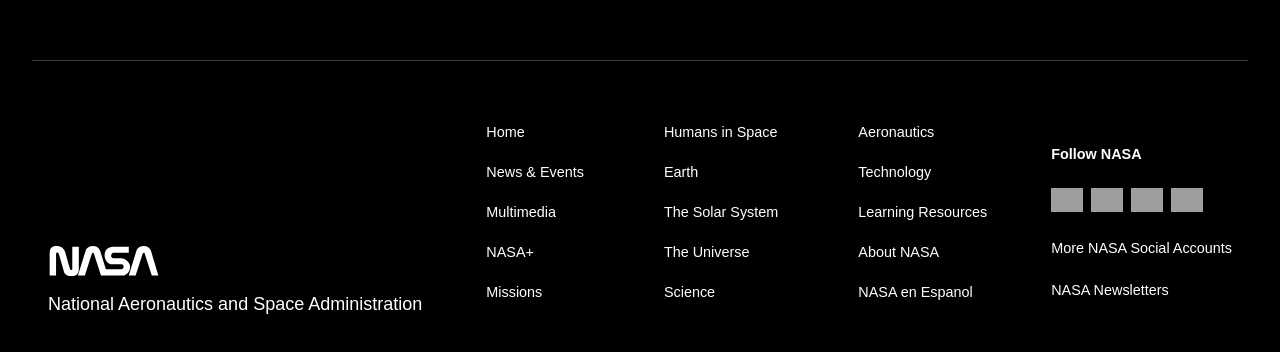
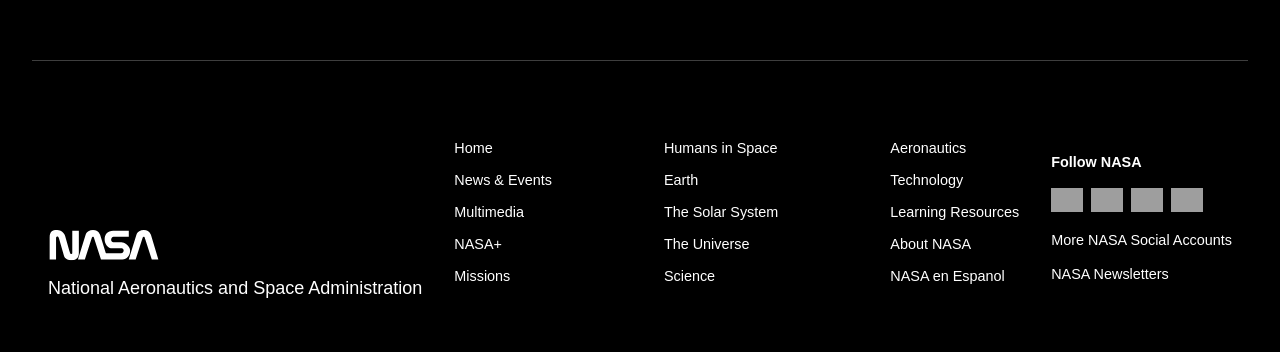
Before and after one commit to FrogyTTv/Solar_system, a React (Vite) app: page / in a window 1280 px wide. Shown: the part 10704-11056 px from the top of the page. Built offline with nearby package versions, Linux system fonts and the light colour scheme; grey boxes are pictures that could not be loaded.

Commit message:
Made the planetinfo scroll upwards after finishing.

```diff
--- a/src/components/Solar_system.jsx
+++ b/src/components/Solar_system.jsx
@@ -95,7 +95,7 @@ const Solar_system = () => {
           {
             zIndex: 0,
             opacity: 0,
-            y: 0,
+            y: -50,
             duration: 0.3,
           },
           "<",
@@ -142,16 +142,25 @@ const Solar_system = () => {
           y: 0,
           duration: 0.3,
         })
-        .to(neptuneVideoRef.current, {
+        .to(
+          neptuneVideoRef.current,
+          {
             currentTime: duration,
             duration: 1,
-        }, "<")
+          },
+          "<",
+        )
 
-        .to(neptuneRef.current, {
+        .to(
+          neptuneRef.current,
+          {
             opacity: 0,
+            y: -50,
             duration: 0.3,
             zIndex: -1,
-        }, "-=0.4"); // starts 0.7s earlier
+          },
+          "-=0.4",
+        ); // starts 0.7s earlier
     };
   }, [isMobile]);
 
--- a/src/index.css
+++ b/src/index.css
@@ -170,7 +170,8 @@ p {
       bottom: 0px;
       left: 0;
       width: 100%;
-      height: 20%;
+      height: 50%;
+      transform: translateY(3rem);
 
       background: linear-gradient(
         to top,
@@ -231,7 +232,7 @@ footer {
   --offset_from_bottom: 1rem;
   margin-top: 80vh;
   position: relative;
-  height: 21rem;
+  height: 20rem;
   background-color: black;
   padding-top: 2.5rem;
 }
@@ -259,29 +260,21 @@ footer {
   color: white;
   height: fit-content;
 }
-.logo_describtion {
-}
 
 .nav_section {
   display: flex;
-  /* height: 100%; */
   align-items: center;
   align-self: end;
-  gap: 5rem;
-  /* width: 100%; */
-  /* max-width: 40rem; */
-  /* justify-content: space-between; */
-  /* background-color: blue; */
+  gap: 7rem;
   margin-bottom: var(--offset_from_bottom);
 }
 
 .nav_column {
   display: flex;
   flex-direction: column;
-  /* height: inherit; */
   justify-content: space-between;
   list-style: none;
-  gap: 1.5rem;
+  gap: 1rem;
   & li {
     cursor: pointer;
     &:hover {
@@ -299,7 +292,7 @@ footer {
   flex-direction: column;
   justify-content: end;
   margin-bottom: var(--offset_from_bottom);
-  gap: 1.5rem;
+  gap: 1rem;
   & p {
     font-size: 0.9rem;
   }
@@ -312,9 +305,10 @@ footer {
 
 .socials_section ul img {
   width: 2rem;
+  cursor: pointer;
 }
 
-@media (max-width: 1300px) {
+@media (max-width: 1250px) {
   .footer_wrapper {
     flex-wrap: wrap;
   }
```
